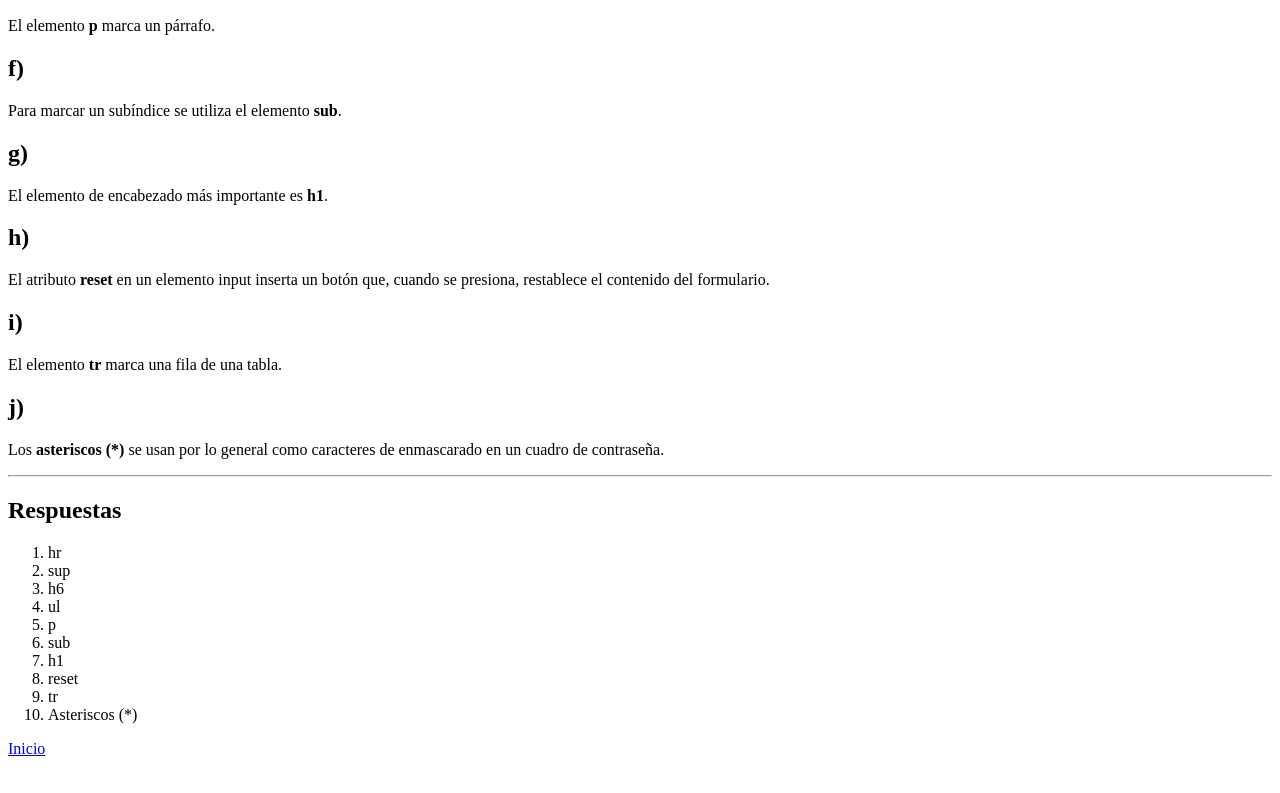
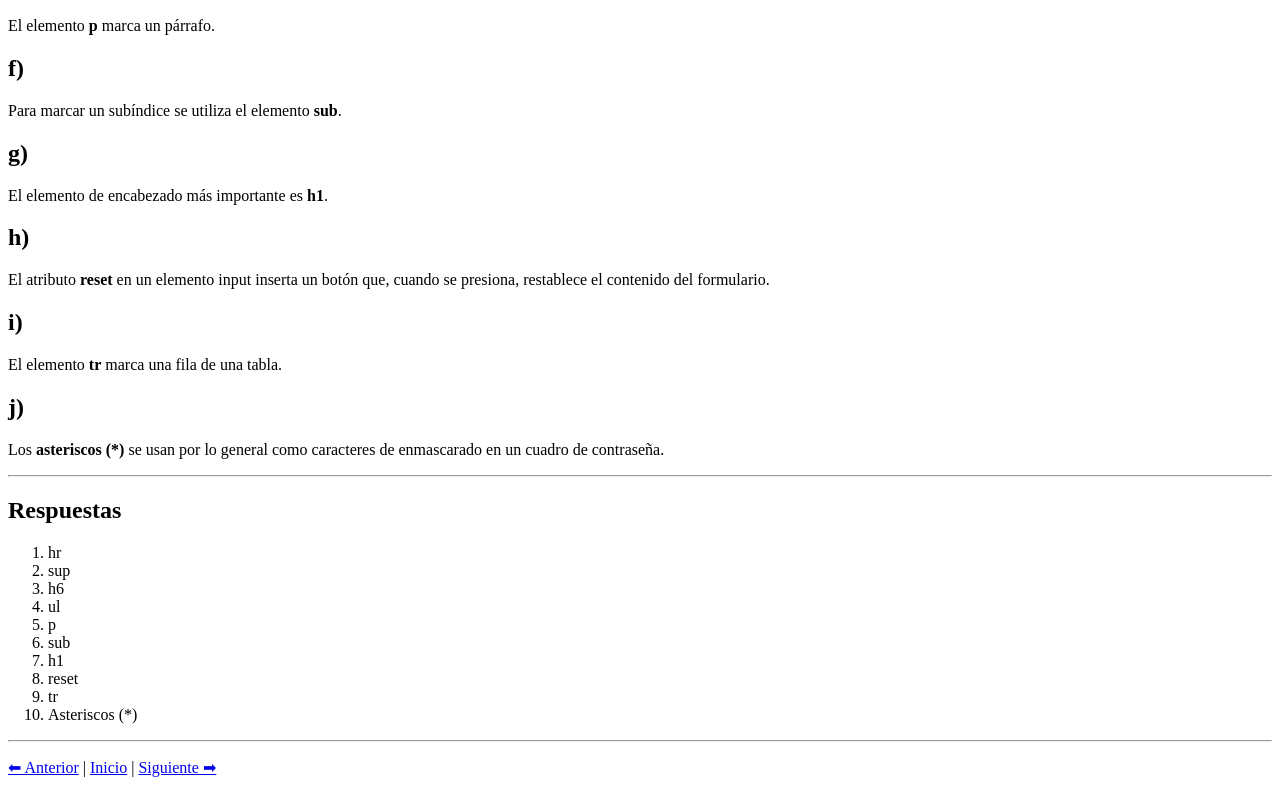
Before and after one commit to V-spike/Practicas-html, a plain HTML site: page capitulo2/ejercicios/ejercicio2.02.html in a window 1280 px wide. Shown: the part 505-1298 px from the top of the page. Drawn offline with Linux system fonts and the light colour scheme.

Commit message:
Enhance navigation in ejercicio2.02.html
Added navigation links to previous and next exercises.

```diff
--- a/capitulo2/ejercicios/ejercicio2.02.html
+++ b/capitulo2/ejercicios/ejercicio2.02.html
@@ -83,10 +83,16 @@
         <li>tr</li>
         <li>Asteriscos (*)</li>
     </ol>
+    <hr>
+
+    <p>
+        <a href="ejercicio2.01.html">⬅ Anterior</a>
+        |
+        <a href="../../index.html"> Inicio</a>
+        |
+        <a href="ejercicio2.03.html">Siguiente ➡</a>
+    </p>
 
 </body>
-        <p>
-            <a href="../../index.html">Inicio</a>
-        </p>
 
 </html>
```
